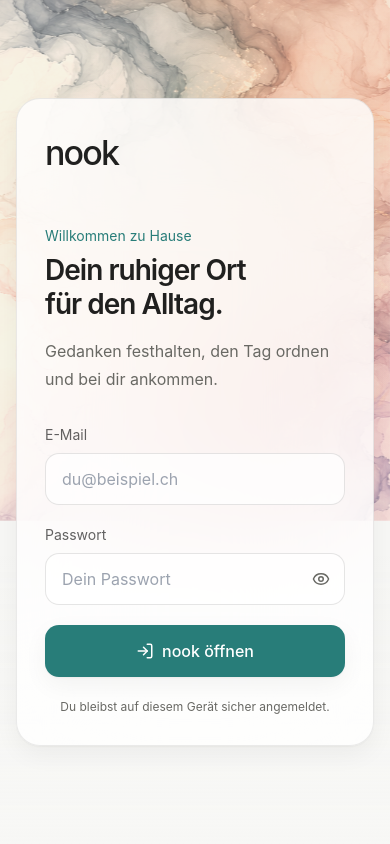
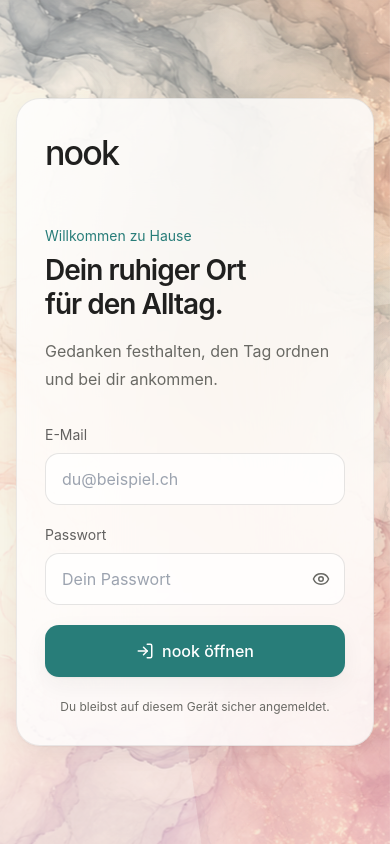
Before and after one commit to ambarconca-png/Nook, a Next.js app: page /login in a window 390 px wide. Built offline with nearby package versions, Linux system fonts and the light colour scheme; no server answers.

Commit message:
Extend smoke background

```diff
--- a/app/globals.css
+++ b/app/globals.css
@@ -160,19 +160,29 @@ textarea {
 
 .ink-cloud {
   position: absolute;
-  inset: 0 0 auto auto;
-  width: min(100%, 1480px);
-  height: min(78vh, 820px);
+  inset: 0;
+  width: 100%;
+  height: 100%;
   background-image: url("/assets/nook-ink-cloud.png");
-  background-position: right top;
+  background-position: center;
   background-repeat: no-repeat;
   background-size: cover;
-  opacity: 0.82;
+  opacity: 0.76;
   mix-blend-mode: multiply;
   filter: var(--ink-filter);
   transform-origin: 78% 28%;
   animation: ink-breathe 34s ease-in-out infinite alternate;
   transition: filter 700ms ease, opacity 500ms ease;
+}
+
+.ink-cloud-secondary {
+  inset: 28% 0 0 -18%;
+  width: 92%;
+  height: 82%;
+  background-position: center;
+  opacity: 0.26;
+  transform: scaleX(-1) rotate(8deg);
+  animation: ink-drift-secondary 38s ease-in-out infinite alternate;
 }
 
 .smoke {
@@ -252,10 +262,24 @@ textarea {
   }
 }
 
+@keyframes ink-drift-secondary {
+  from {
+    transform: scaleX(-1) rotate(8deg) scale(1);
+  }
+  to {
+    transform: scaleX(-1) rotate(6deg) scale(1.035)
+      translate3d(-5px, 4px, 0);
+  }
+}
+
 .dark .ink-cloud {
   opacity: 0.28;
   mix-blend-mode: screen;
   filter: var(--ink-filter) contrast(1.08) brightness(0.82);
+}
+
+.dark .ink-cloud-secondary {
+  opacity: 0.18;
 }
 
 .dark [class*="bg-white/"],
@@ -282,10 +306,17 @@ textarea {
 
 @media (max-width: 1023px) {
   .ink-cloud {
-    width: 150%;
-    height: 520px;
-    background-position: 72% top;
-    opacity: 0.66;
+    width: 100%;
+    height: 100%;
+    background-position: 68% center;
+    opacity: 0.62;
+  }
+
+  .ink-cloud-secondary {
+    inset: 38% 0 0 -42%;
+    width: 145%;
+    height: 68%;
+    opacity: 0.2;
   }
 
   .smoke {
--- a/components/smoke-background.tsx
+++ b/components/smoke-background.tsx
@@ -5,7 +5,8 @@ export function SmokeBackground() {
       className="smoke-canvas pointer-events-none fixed inset-0 z-0 overflow-hidden"
     >
       <div className="ink-cloud" />
-      <div className="absolute inset-x-0 bottom-0 h-72 bg-gradient-to-t from-nook-background via-nook-background/60 to-transparent" />
+      <div className="ink-cloud ink-cloud-secondary" />
+      <div className="absolute inset-0 bg-nook-background/10" />
     </div>
   );
 }
```
